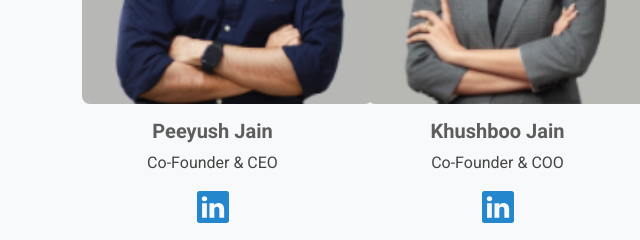
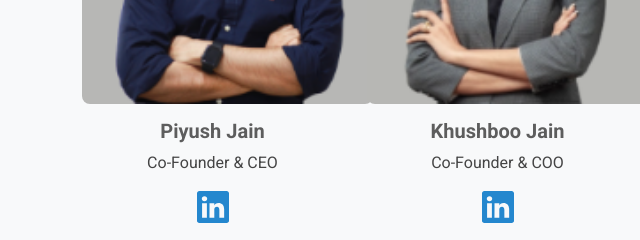
Before and after one commit to aantariksh/CarePal, a plain HTML site: page about.html in a window 1280 px wide. Shown: the part 1460-1700 px from the top of the page, 0-640 px from the left. Drawn offline with Linux system fonts and the light colour scheme.

Commit message:
fix name

```diff
--- a/about.html
+++ b/about.html
@@ -109,7 +109,7 @@
                 <div class="team-item text-center">
                     <img src="./assets/img/team/team-1.png" alt="">
                     <div class="py-3">
-                        <h3 class="fs-5 fw-bold">Peeyush Jain</h3>
+                        <h3 class="fs-5 fw-bold">Piyush Jain</h3>
                         <p>Co-Founder & CEO</p>
                         <a href="#">
                           <svg xmlns="http://www.w3.org/2000/svg" width="32" height="32" fill="currentColor" class="bi bi-linkedin" viewBox="0 0 16 16">
```
